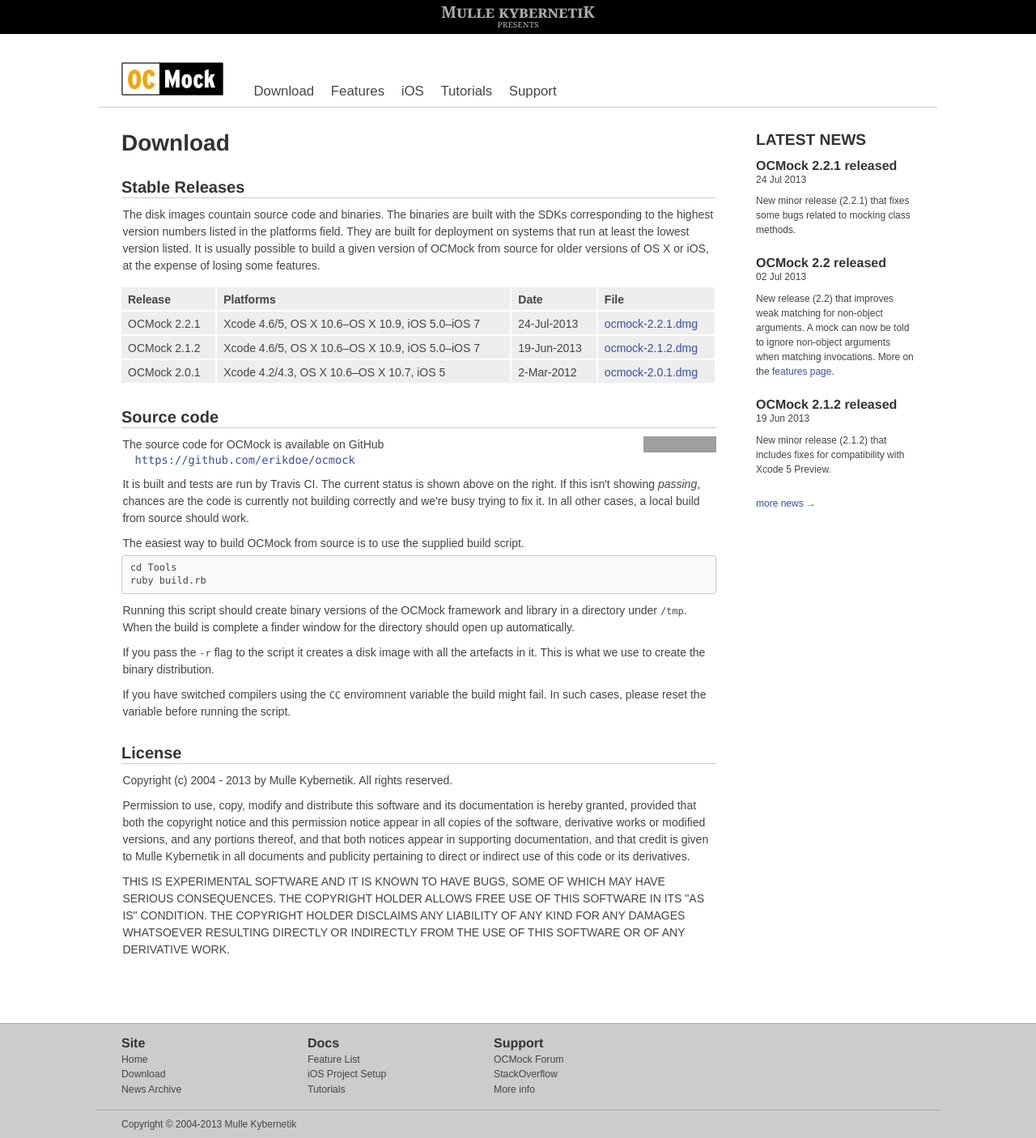
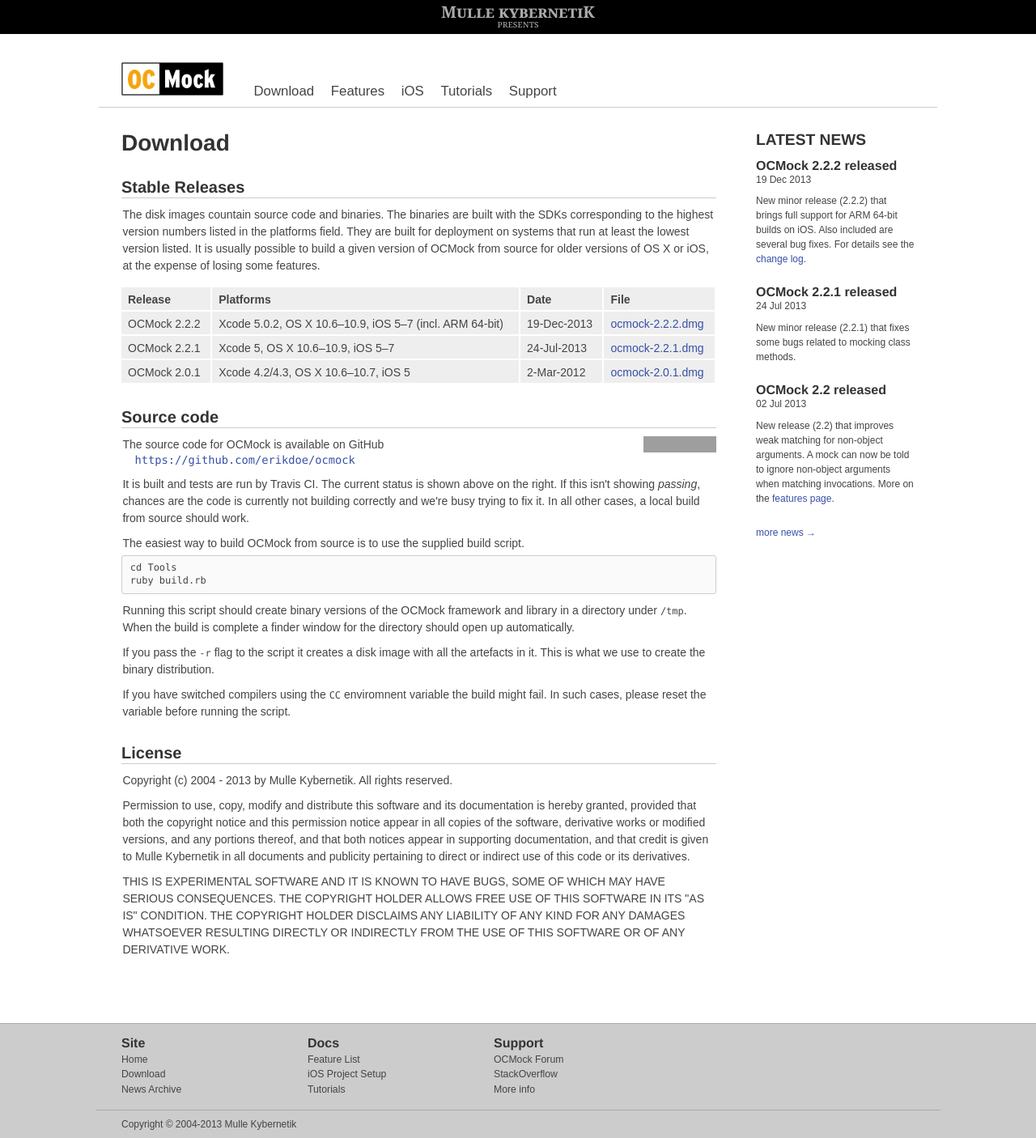
Before and after one commit to erikdoe/ocmock, a Jekyll site: the page built from download.html, in a window 1280 px wide. Shown: the whole page at 81% size. Built offline with Jekyll 4.4.1, drawn with Linux system fonts in a browser that asks for light colours; comment, search, counter and statistics services are not loaded; grey boxes are pictures that could not be loaded.

```diff
--- a/_config.yml
+++ b/_config.yml
@@ -4,3 +4,4 @@ exclude: [bin, Gemfile, Gemfile.lock, Makefile]
 permalink: pretty
 paginate: 100
 date_format: "%d %B %Y"
+baseurl: "http://ocmock.org"
--- a/download.html
+++ b/download.html
@@ -21,20 +21,20 @@ published: true
 		<th>File</th>
 	</tr>
 	<tr>
+		<td>OCMock 2.2.2</td>
+		<td>Xcode 5.0.2, OS X 10.6&ndash;10.9, iOS 5&ndash;7 (incl. ARM 64-bit)</td>
+		<td>19-Dec-2013</td>
+		<td><a href="{{ site.baseurl }}/downloads/ocmock-2.2.2.dmg">ocmock-2.2.2.dmg</a></td>
+	</tr>
+	<tr>
 		<td>OCMock 2.2.1</td>
-		<td>Xcode 4.6/5, OS X 10.6&ndash;OS X 10.9, iOS 5.0&ndash;iOS 7</td>
+		<td>Xcode 5, OS X 10.6&ndash;10.9, iOS 5&ndash;7</td>
 		<td>24-Jul-2013</td>
 		<td><a href="{{ site.baseurl }}/downloads/ocmock-2.2.1.dmg">ocmock-2.2.1.dmg</a></td>
 	</tr>
 	<tr>
-		<td>OCMock 2.1.2</td>
-		<td>Xcode 4.6/5, OS X 10.6&ndash;OS X 10.9, iOS 5.0&ndash;iOS 7</td>
-		<td>19-Jun-2013</td>
-		<td><a href="{{ site.baseurl }}/downloads/ocmock-2.1.2.dmg">ocmock-2.1.2.dmg</a></td>
-	</tr>
-	<tr>
 		<td>OCMock 2.0.1</td>
-		<td>Xcode 4.2/4.3, OS X 10.6&ndash;OS X 10.7, iOS 5</td>
+		<td>Xcode 4.2/4.3, OS X 10.6&ndash;10.7, iOS 5</td>
 		<td>2-Mar-2012</td>
 		<td><a href="{{ site.baseurl }}/downloads/ocmock-2.0.1.dmg">ocmock-2.0.1.dmg</a></td>
 	</tr>
```
Also changed, not shown: _posts/2013-12-19-ocmock-2.2.2-released.markdown (added, +10 -0 lines).
